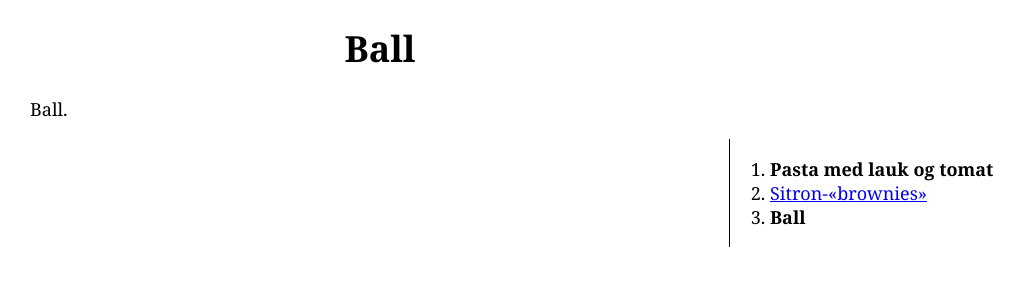
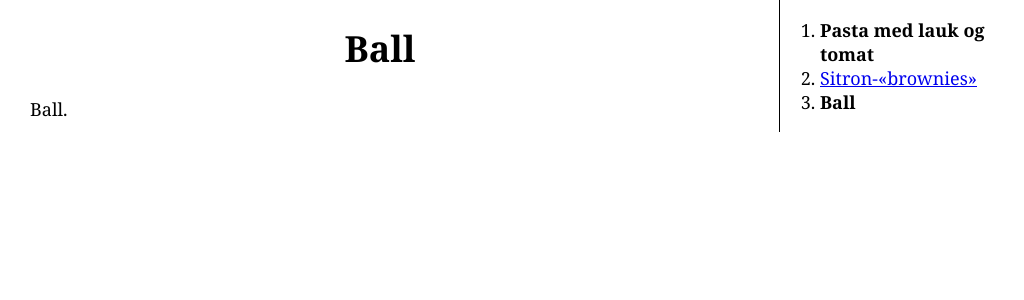
Before and after one commit to LFalch/aelipus.github.io, a PHP site: page /uppskrifter/ball.html in a window 1280 px wide. Shown: the top 300 px of the page, without its empty margins (110-1134 px from the left). Run offline with PHP 8.4, Linux system fonts and the light colour scheme.

Commit message:
Update bunad.css

```diff
--- a/css/bunad.css
+++ b/css/bunad.css
@@ -15,6 +15,6 @@ body {
 
 .peikarar {
 	float: right;
-	width: 300px;
+	width: 250px;
 	border-left: 1px solid black;
 }
```
